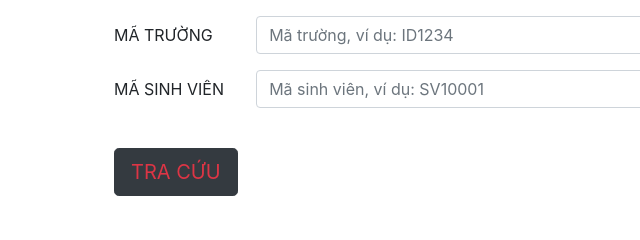
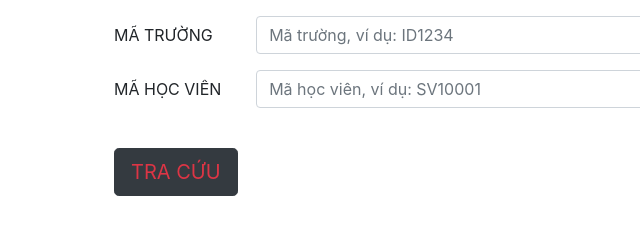
Before and after one commit to stevennt/stevennt.github.io, a plain HTML site: page index.html in a window 1280 px wide. Shown: the top 240 px of the page, 257-897 px from the left. Drawn offline with nearby package versions, Linux system fonts and the light colour scheme.

Commit message:
Update index.html

```diff
--- a/index.html
+++ b/index.html
@@ -53,10 +53,10 @@
                         </div>
                     </div>
                     <div class="form-group row">
-                        <label for="studentID" class="col-sm-2 col-form-label">MÃ SINH VIÊN</label>
+                        <label for="studentID" class="col-sm-2 col-form-label">MÃ HỌC VIÊN</label>
                         <div class="col-sm-10">
                             <input type="text" class="form-control" id="studentID"
-                                placeholder="Mã sinh viên, ví dụ: SV10001">
+                                placeholder="Mã học viên, ví dụ: SV10001">
                         </div>
                     </div>
                     <!--
```
